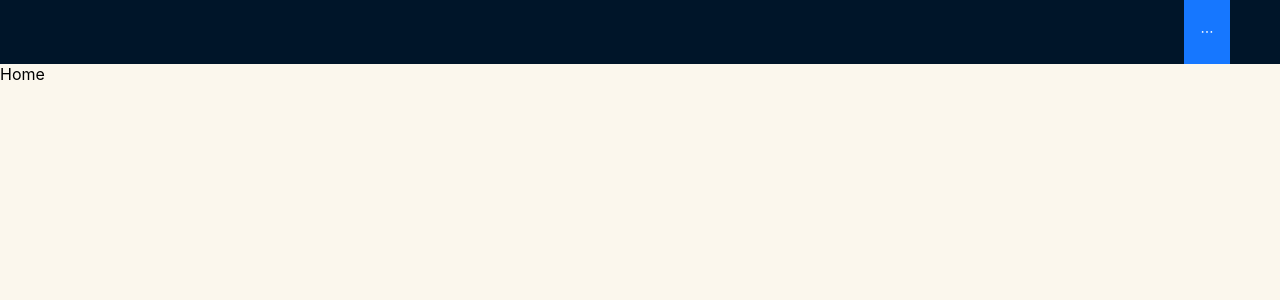
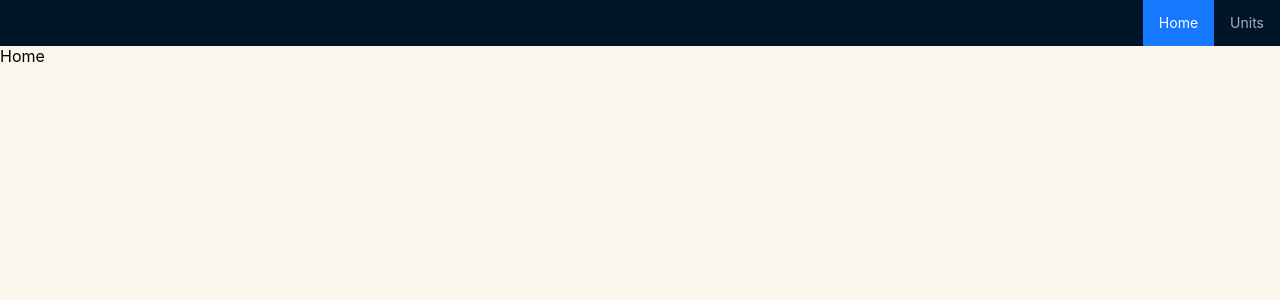
Before and after one commit to Onurr23/age-of-empires-units, a React (Create React App) app: page / in a window 1280 px wide. Shown: the top 300 px of the page. Built offline with nearby package versions, Linux system fonts and the light colour scheme.

Commit message:
Navbar component and its test are updated

```diff
--- a/src/layout/Navbar/Navbar.tsx
+++ b/src/layout/Navbar/Navbar.tsx
@@ -1,19 +1,17 @@
-import { Layout, Menu } from 'antd';
-import { navItems } from './constants';
+import { Menu } from 'antd';
+import { Link } from 'react-router-dom';
 import './navbar.scss'
-
-const { Header } = Layout;
 
 const Navbar = () => {
     return (
-        <Header className='header'>
-            <Menu
-                theme="dark"
-                mode="horizontal"
-                defaultSelectedKeys={['home']}
-                items={navItems}
-            />
-        </Header>
+        <Menu theme="dark" mode="horizontal" defaultSelectedKeys={['home']} className='header'>
+            <Menu.Item key="home">
+                <Link to="/">Home</Link>
+            </Menu.Item>
+            <Menu.Item key="units">
+                <Link to="/units">Units</Link>
+            </Menu.Item>
+        </Menu>
     )
 }
 
```
Also changed, not shown: 1 other file (tests, documents, lock files or other folders).
